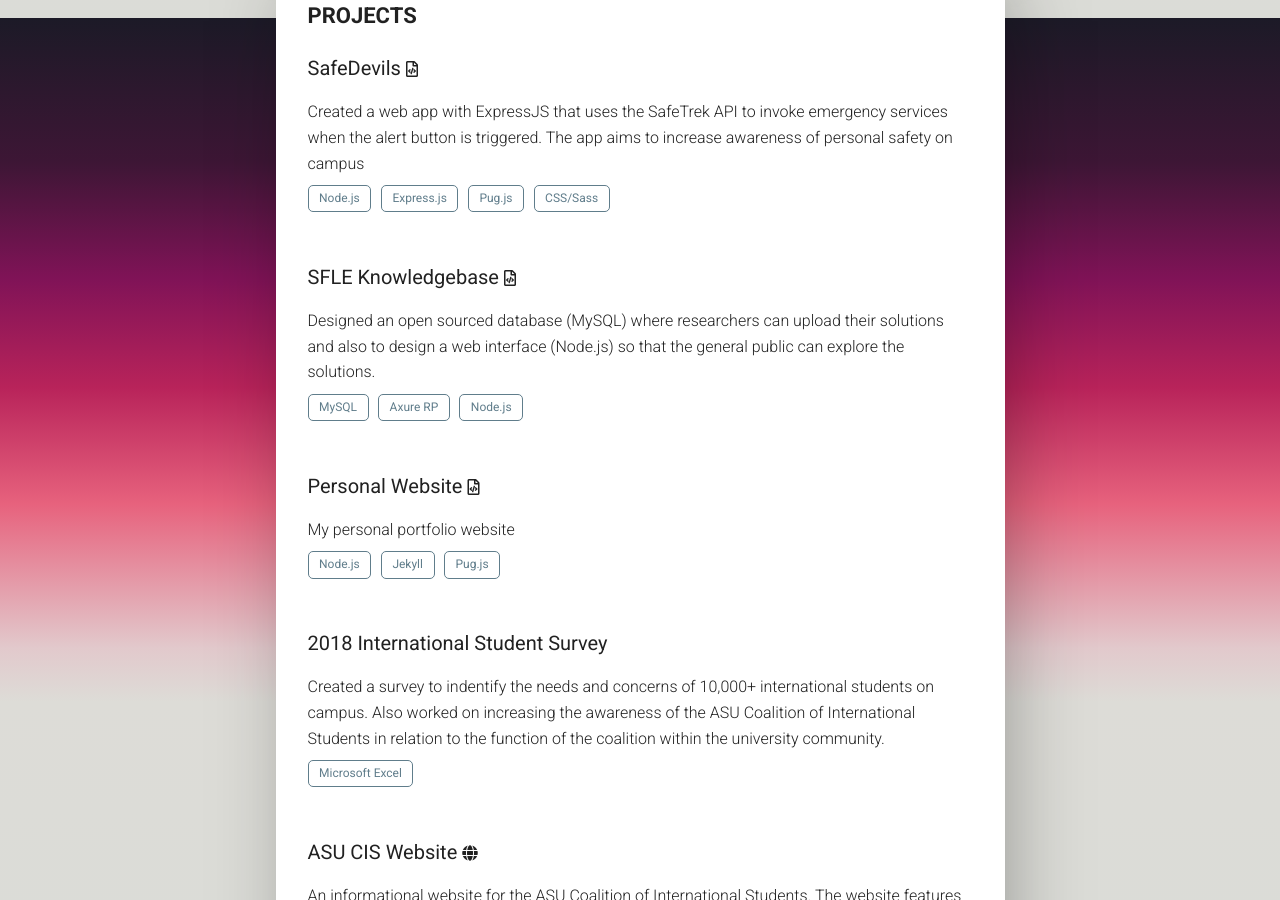
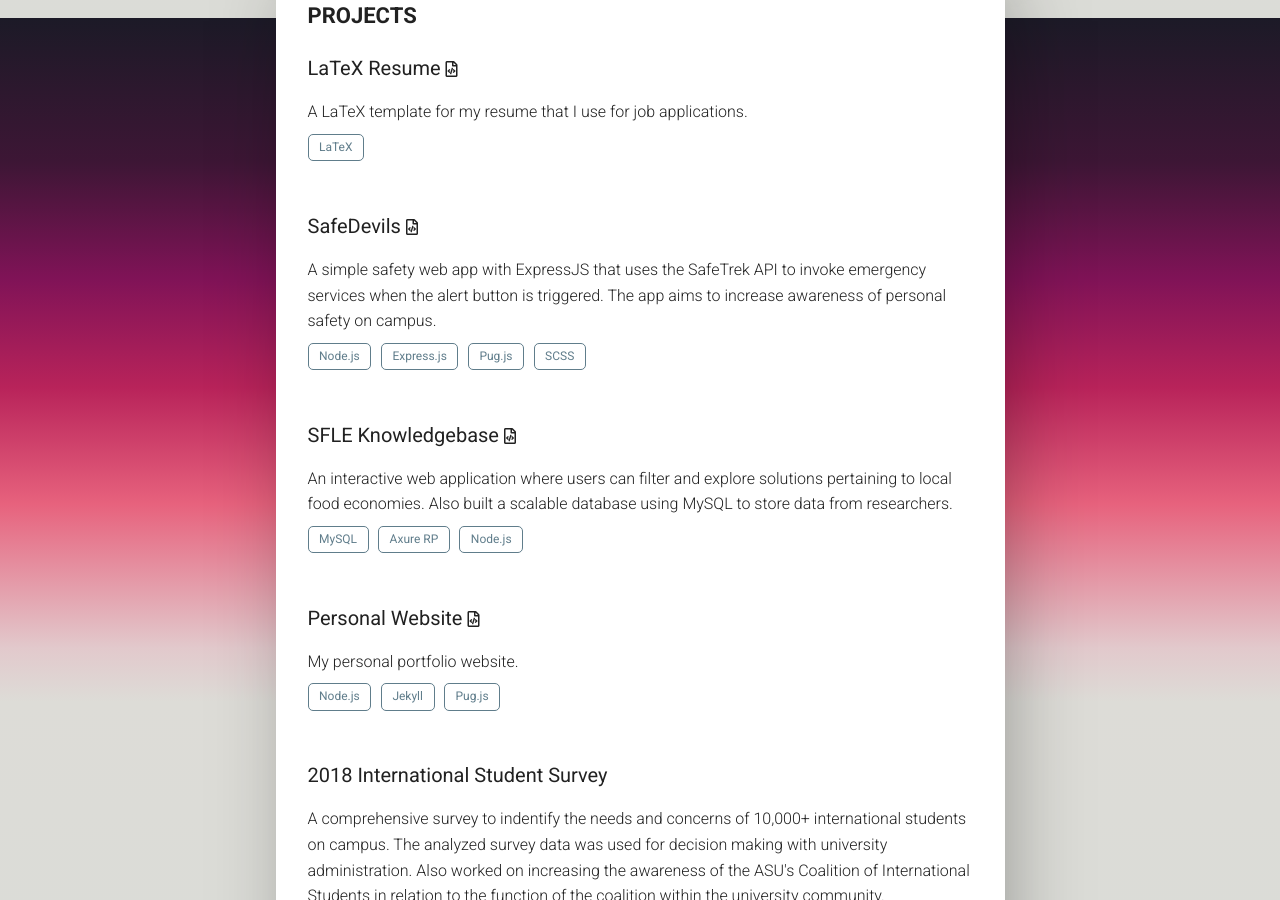
Before and after one commit to dickwyn/v2, a Jekyll site: the page built from index.html, in a window 1280 px wide and 900 px high, scrolled down 2682 px. Built offline with Jekyll 4.4.1, drawn with Linux system fonts in a browser that asks for light colours; nearby versions of some CDN libraries; Markdown is read by kramdown in place of the engine named in the settings; comment, search, counter and statistics services are not loaded; some of the changed text lies outside the part shown.

Commit message:
update projects

```diff
--- a/_data/projects.yml
+++ b/_data/projects.yml
@@ -1,16 +1,24 @@
+- name: LaTeX Resume
+  description: A LaTeX template for my resume that I use for job applications.
+  url: https://github.com/dickwyn/resume
+  repo:
+  tech:
+    - item: LaTeX
+  class: far fa-file-code
+
 - name: SafeDevils
-  description: Created a web app with ExpressJS that uses the SafeTrek API to invoke emergency services when the alert button is triggered. The app aims to increase awareness of personal safety on campus
-  url:
+  description: A simple safety web app with ExpressJS that uses the SafeTrek API to invoke emergency services when the alert button is triggered. The app aims to increase awareness of personal safety on campus.
+  url: http://testorangesafe.dickwyn.xyz/
   repo:
   tech:
     - item: Node.js
     - item: Express.js
     - item: Pug.js
-    - item: CSS/Sass
+    - item: SCSS
   class: far fa-file-code
 
 - name: SFLE Knowledgebase
-  description: Designed an open sourced database (MySQL) where researchers can upload their solutions and also to design a web interface (Node.js) so that the general public can explore the solutions.
+  description: An interactive web application where users can filter and explore solutions pertaining to local food economies. Also built a scalable database using MySQL to store data from researchers.
   url:
   repo:
   tech:
@@ -20,7 +28,7 @@
   class: far fa-file-code
 
 - name: Personal Website
-  description: My personal portfolio website
+  description: My personal portfolio website.
   url: https://github.com/dickwyn/dickwyn
   repo:
   tech:
@@ -30,7 +38,7 @@
   class: far fa-file-code
 
 - name: 2018 International Student Survey
-  description: Created a survey to indentify the needs and concerns of 10,000+ international students on campus. Also worked on increasing the awareness of the ASU Coalition of International Students in relation to the function of the coalition within the university community.
+  description: A comprehensive survey to indentify the needs and concerns of 10,000+ international students on campus. The analyzed survey data was used for decision making with university administration. Also worked on increasing the awareness of the ASU's Coalition of International Students in relation to the function of the coalition within the university community.
   url:
   repo:
   tech:
@@ -38,19 +46,18 @@
   class:
 
 - name: ASU CIS Website
-  description: An informational website for the ASU Coalition of International Students. The website features an Optional Practical Training (OPT) calculator that helps students find the optimal time to send in their documents for OPT.
+  description: An informational website for the ASU;s Coalition of International Students. The website features an Optional Practical Training (OPT) calculator that helps students find the optimal time to send in their documents for OPT.
   url: https://asucis.com/
   repo: https://github.com/dickwyn/cis
   tech:
     - item: Bootstrap
     - item: CSS
     - item: HTML
-    - item: JavaScript
     - item: jQuery
   class: fas fa-globe
 
 - name: ReverseShop
-  description: An online marketplace for used items that features a unique price drop formula to help sellers with a deadline sell fast and for buyers to score some great deals.
+  description: An online marketplace built with WordPress and WooCommerce for my entrepreneurship course at Arizona State. Our team created this marketplace to solve a recurring problem that students have when they sell their stuff after graduation. Our solution is a unique price drop formula to help sellers with a deadline sell fast and for buyers to score some great deals.
   url:
   repo:
   tech:
@@ -60,7 +67,7 @@
   class:
 
 - name: Sound Waves
-  description: A side-scrolling mobile game for SOUNDS Academy to help underprivileged students practice string instruments. The game features a scoring system, game streams and a customizable theme.
+  description: A side-scrolling mobile game for SOUNDS Academy to help underprivileged students practice string instruments. The game features a scoring system, game streams and a customizable theme. 🏆 Won EPICS Catalyst Award from Ira A. Fulton Schools of Engineering.
   url:
   repo:
   tech:
@@ -88,10 +95,11 @@
   class: fas fa-globe
 
 - name: OneLap
-  description: Implemented an autonomous navigation algorithm in C that aligned the vehicle to the center of two white lines. Model race car built with a FRDM-KL25Z board, a line scan camera and a servo.
+  description: Competed in the Freescale Cup 2015 Malaysia finals with a model race comprised of a FRDM-KL25Z board, a line scan camera and a servo. Implemented an autonomous navigation algorithm in C that aligned the vehicle to the center of two white lines.
   url: https://github.com/dickwyn/OneLap
   repo:
   tech:
     - item: C
     - item: Tcl
+    - item: Kinetis Microcontroller
   class: far fa-file-code
```
